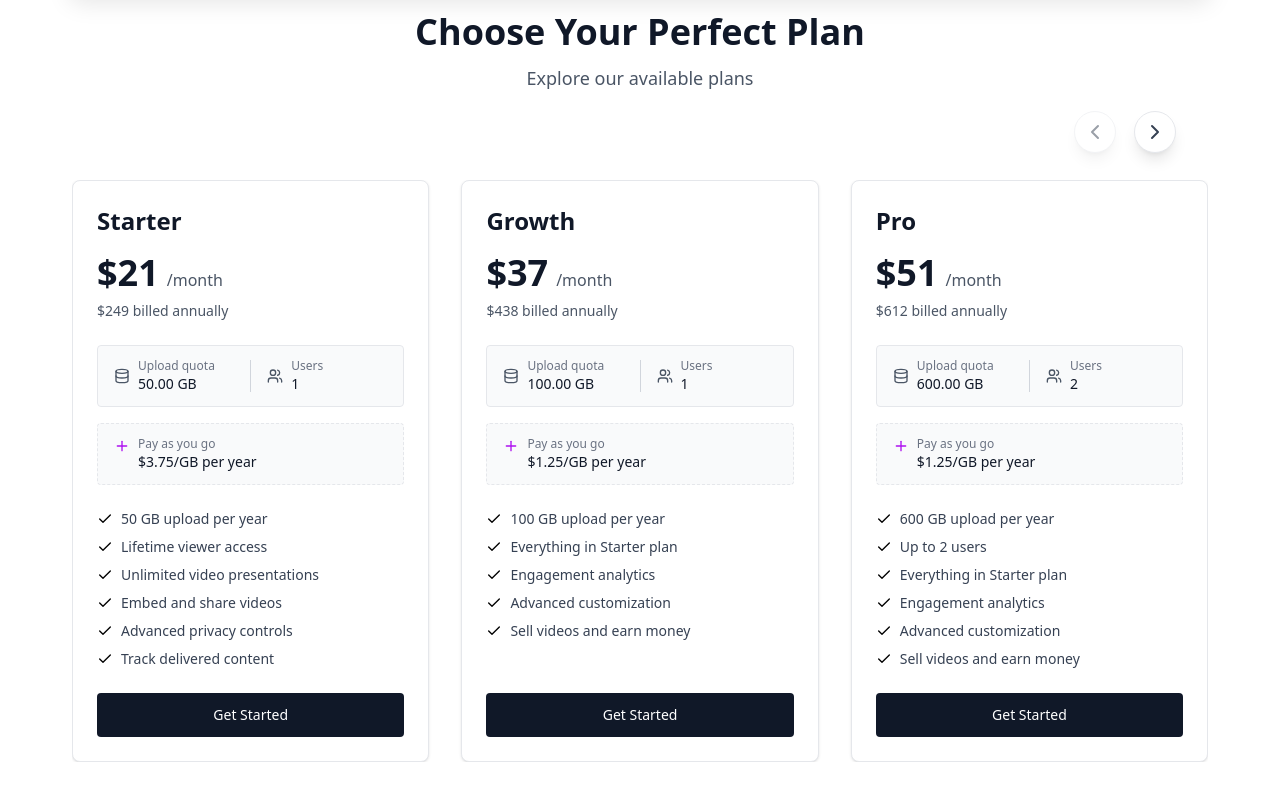
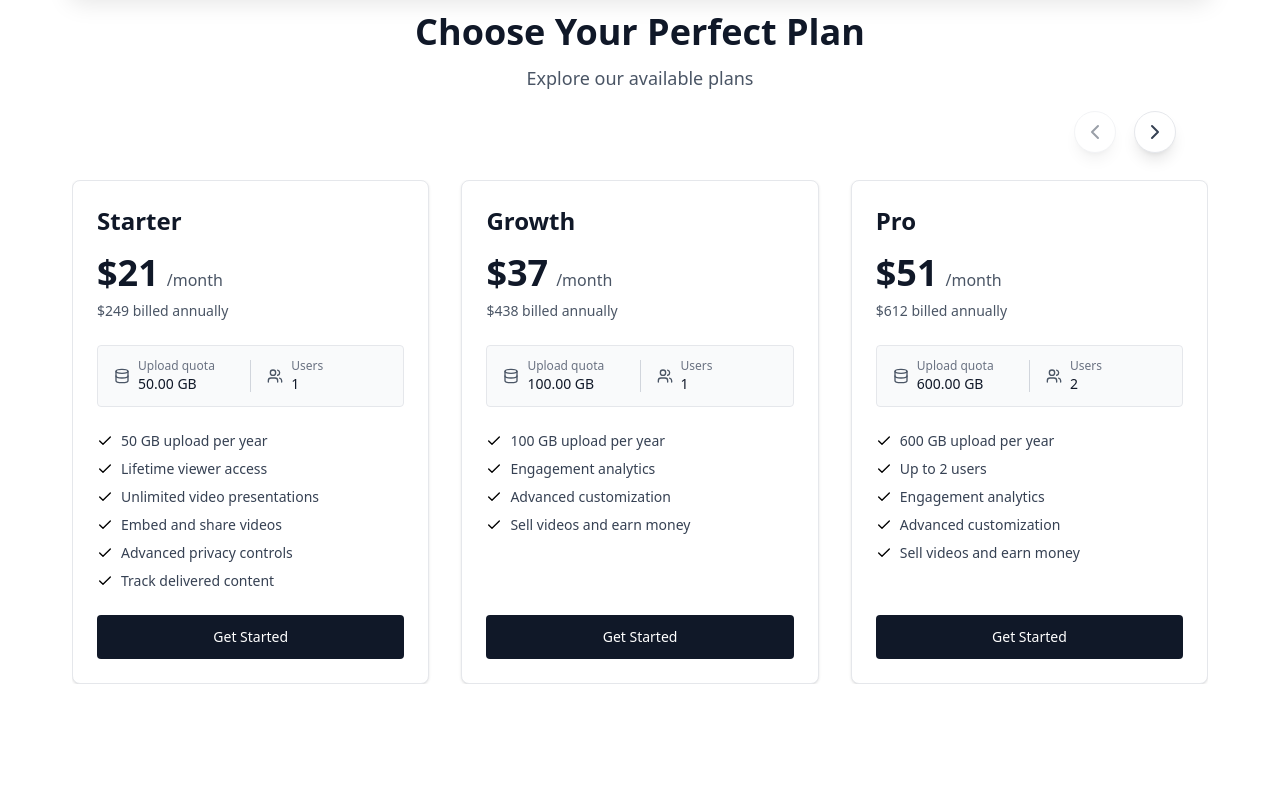
Before and after one commit to ahasandatavro/price-plan, a React (Vite) app: page / in a window 1280 px wide. Shown: the part 792-1592 px from the top of the page. After the commit the page ends 1524 px from the top, so only its background shows below. Built offline with nearby package versions, Linux system fonts and the light colour scheme.

Commit message:
update plan card

```diff
--- a/src/components/PlanCard/PlanCard.tsx
+++ b/src/components/PlanCard/PlanCard.tsx
@@ -9,7 +9,6 @@ import type { Plan, BillingCycle } from '../../types';
 import {
   calculateOnDemandAdditionalCost,
   formatStorage,
-  getPayAsYouGoRatePerGb,
   isOnDemandWithinRegularLimit
 } from '../../utils/storage';
 
@@ -58,7 +57,6 @@ export const PlanCard: React.FC<PlanCardProps> = ({
     return { name: plan.name, baseCost, additionalGB, additionalCost, totalCost };
   }, [comparisonOptions, plan, requiredStorage]);
   const canGetStarted = meetsRequirement && !isContentSellBlocked;
-  const payAsYouGoPerGb = getPayAsYouGoRatePerGb(plan.name);
   const extraGbRequired =
     requiredStorage > 0 ? Math.max(0, requiredStorage - plan.storage) : 0;
   const extraAnnualPayAsYouGoCost =
@@ -130,25 +128,12 @@ export const PlanCard: React.FC<PlanCardProps> = ({
                   </div>
                 </div>
               </div>
-
-              <div className="mt-4 flex items-start gap-2 py-3 px-4 bg-gray-50 rounded border border-gray-200 border-dashed">
-                <Plus className="w-4 h-4 text-[#AD0FF0] flex-shrink-0 mt-0.5" aria-hidden />
-                <div className="text-left min-w-0">
-                  <p className="text-xs text-gray-500">Pay as you go</p>
-                  <p className="text-sm font-medium text-gray-900">
-                    ${payAsYouGoPerGb.toFixed(2)}/GB per year
-                  </p>
-                  {extraGbRequired > 0 && (
-                    <p className="text-xs text-gray-600 mt-1">
-                      +{formatStorage(extraGbRequired)} extra for your required quota
-                    </p>
-                  )}
-                </div>
-              </div>
             </div>
 
             <div className="space-y-2 mb-6 flex-grow">
-              {plan.features.map((feature, idx) => (
+              {plan.features
+                .filter((feature) => !feature.toLowerCase().startsWith('everything in'))
+                .map((feature, idx) => (
                   <div key={idx} className="flex items-start gap-2">
                     <div className="mt-0.5 flex-shrink-0">
                       <Check className="w-4 h-4 text-black" />
@@ -189,8 +174,6 @@ export const PlanCard: React.FC<PlanCardProps> = ({
               {canGetStarted ? (
                 <a
                   href="https://mediazilla.com/onboarding"
-                  target="_blank"
-                  rel="noopener noreferrer"
                   className={`w-full py-3 rounded font-medium text-sm transition-colors block text-center ${
                     isRecommended
                       ? 'bg-gradient-to-r from-[#594AE0] to-[#AD0FF0] text-white hover:opacity-90 cursor-pointer'
@@ -286,13 +269,6 @@ export const PlanCard: React.FC<PlanCardProps> = ({
                       ${billingCycle === 'annual' ? Math.round(selectedOption.baseCost) : selectedOption.baseCost.toFixed(2)}
                     </span>
                   </div>
-                  <div className="flex items-center justify-between py-2 border-b border-gray-100">
-                    <span className="text-gray-500">
-                      Pay as you go
-                      <span className="ml-1 text-xs text-gray-400">({formatStorage(selectedOption.additionalGB)})</span>
-                    </span>
-                    <span className="font-medium text-gray-800">${selectedOption.additionalCost.toFixed(2)}/yr</span>
-                  </div>
                   {billingCycle === 'annual' && (
                     <div className="flex items-center justify-between py-2 border-b border-gray-100">
                       <span className="text-gray-500">Annual billing cycle</span>
--- a/src/components/ResultsSummary/ResultsSummary.tsx
+++ b/src/components/ResultsSummary/ResultsSummary.tsx
@@ -279,17 +279,6 @@ export const ResultsSummary: React.FC<ResultsSummaryProps> = ({ result, billingC
                                 : whyData.recommended.baseCost.toFixed(2)}
                             </span>
                           </div>
-                          <div className="flex items-center justify-between py-2 border-b border-gray-100">
-                            <span className="text-gray-500">
-                              Pay as you go
-                              <span className="ml-1 text-xs text-gray-400">
-                                ({formatStorage(whyData.recommended.additionalGB)})
-                              </span>
-                            </span>
-                            <span className="font-medium text-gray-800">
-                              ${whyData.recommended.additionalCost.toFixed(2)}/yr
-                            </span>
-                          </div>
                           {billingCycle === 'annual' && (
                             <div className="flex items-center justify-between py-2 border-b border-gray-100">
                               <span className="text-gray-500">Annual billing cycle</span>
@@ -329,8 +318,6 @@ export const ResultsSummary: React.FC<ResultsSummaryProps> = ({ result, billingC
                             ? MEDIAZILLA_ENTERPRISE_CONTACT_URL
                             : 'https://mediazilla.com/onboarding'
                         }
-                        target="_blank"
-                        rel="noopener noreferrer"
                         className="mt-3 w-full py-3 px-4 rounded font-medium text-sm transition-colors bg-gradient-to-r from-[#594AE0] to-[#AD0FF0] text-white hover:opacity-90 cursor-pointer block text-center"
                         onClick={() => setWhyOpen(false)}
                       >
```
Lines whose indentation alone changed are shown as unchanged.
